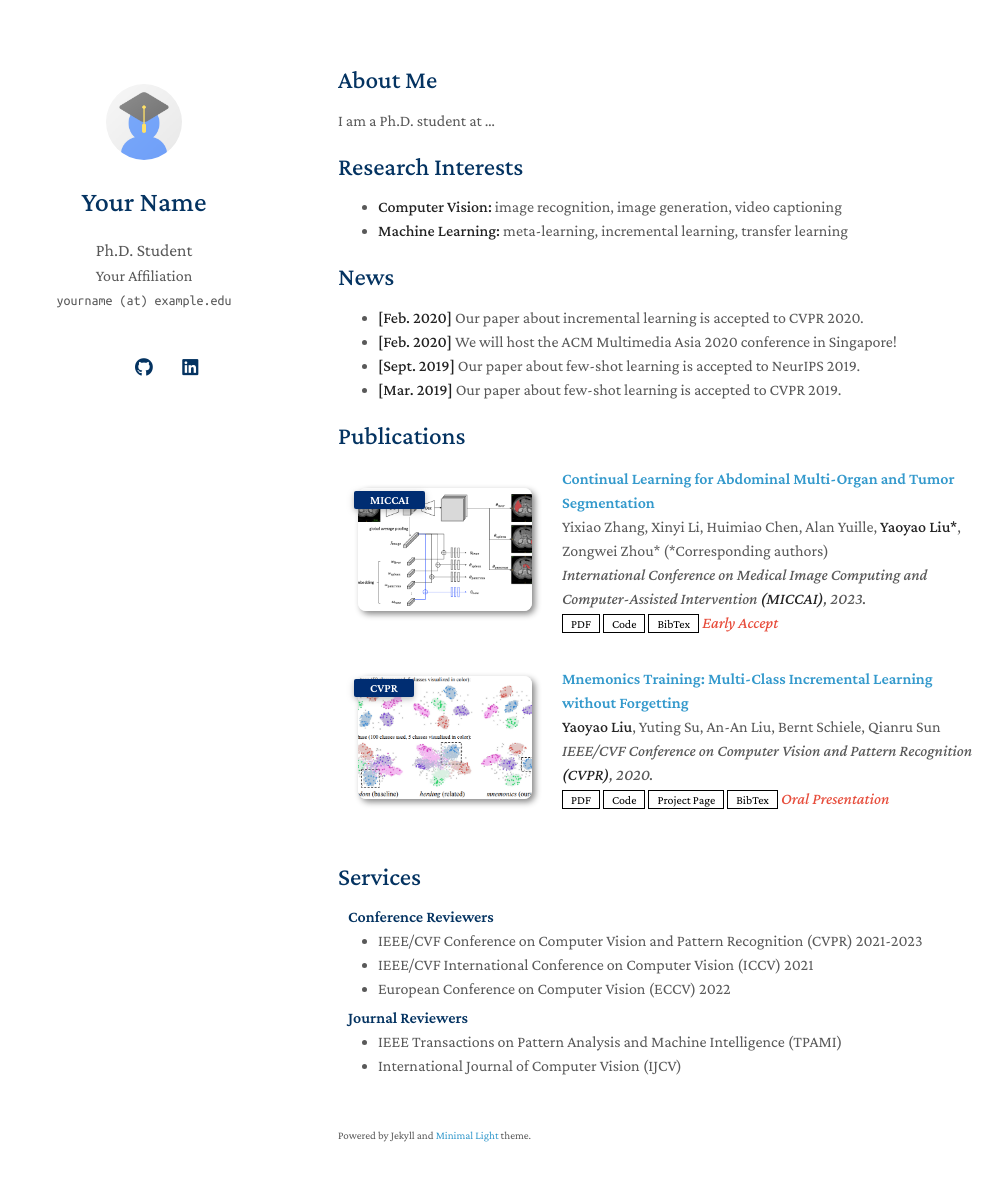
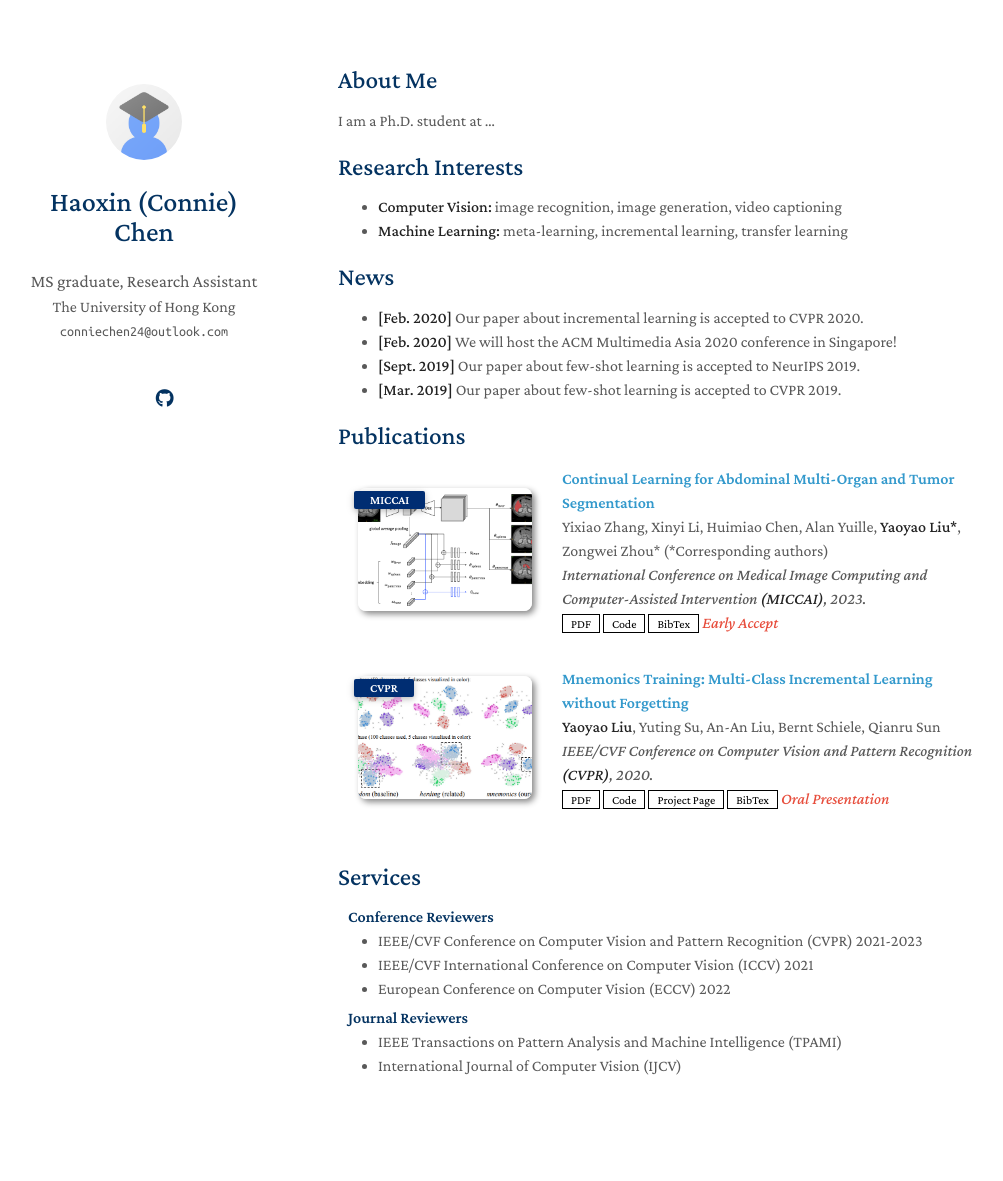
Before and after one commit to hxcconnie-star/hxcconnie-star.github.io, a Jekyll site: the page built from index.md, in a window 1280 px wide and 1216 px high. Shown: the top 1181 px of the window, without its empty margins (132-1135 px from the left). Built offline with Jekyll 4.4.1, drawn with Linux system fonts in a browser that asks for light colours; a style sheet for code colours, icons or effects is not loaded; our own code applies the rules of GitHub Pages for plain Markdown files.

Commit message:
_config.yml
Updated information and links in the configuration file.

```diff
--- a/_config.yml
+++ b/_config.yml
@@ -1,8 +1,8 @@
 # Basic Information
-title: Your Name
-position: Ph.D. Student
-affiliation: Your Affiliation
-email: yourname (at) example.edu
+title: Haoxin (Connie) Chen
+position: MS graduate, Research Assistant
+affiliation: The University of Hong Kong
+email: conniechen24@outlook.com
 
 # Search Engine Optimization (SEO)
 # The following information is used to improve the website traffic from search engines, e.g., Google.
@@ -12,11 +12,11 @@ canonical: https://minimal-light-theme.yliu.me/
 
 # Links
 # If you don't need one of them, you may delete the corresponding line.
-google_scholar: https://scholar.google.com/
-cv_link: assets/files/curriculum_vitae.pdf
-github_link: https://github.com/
-linkedin: https://www.linkedin.com/
-twitter: https://twitter.com/
+google_scholar: https://scholar.google.com/citations?user=fF9lyU0AAAAJ
+# cv_link: assets/files/curriculum_vitae.pdf
+github_link: https://github.com/hxcconnie-star
+# linkedin: https://www.linkedin.com/
+# twitter: https://twitter.com/
 
 # Images (e.g., your profile picture and your website's favicon)
 # "favicon" and "favicon_dark" are used for the light and dark modes, respectively.
@@ -26,7 +26,7 @@ favicon_dark: ./assets/img/favicon-dark.png
 
 # Footnote
 # You may use the option to disable the footnote, "Powered by Jekyll and Minimal Light theme."
-enable_footnote: true
+enable_footnote: false
 
 # Auto Dark Mode
 # You may use the option to disable the automatic dark theme
@@ -35,10 +35,6 @@ auto_dark_mode: true
 # Font
 # You can use this option to choose between Serif or Sans Serif fonts.
 font: "Serif" # or "Sans Serif"
-
-# Google Analytics ID
-# Please remove this if you don't use Google Analytics
-google_analytics: UA-111540567-4
 
 # Use this project as a remote theme for GitHub Pages
 # See the guide here: https://docs.github.com/en/pages/setting-up-a-github-pages-site-with-jekyll/adding-a-theme-to-your-github-pages-site-using-jekyll
```
